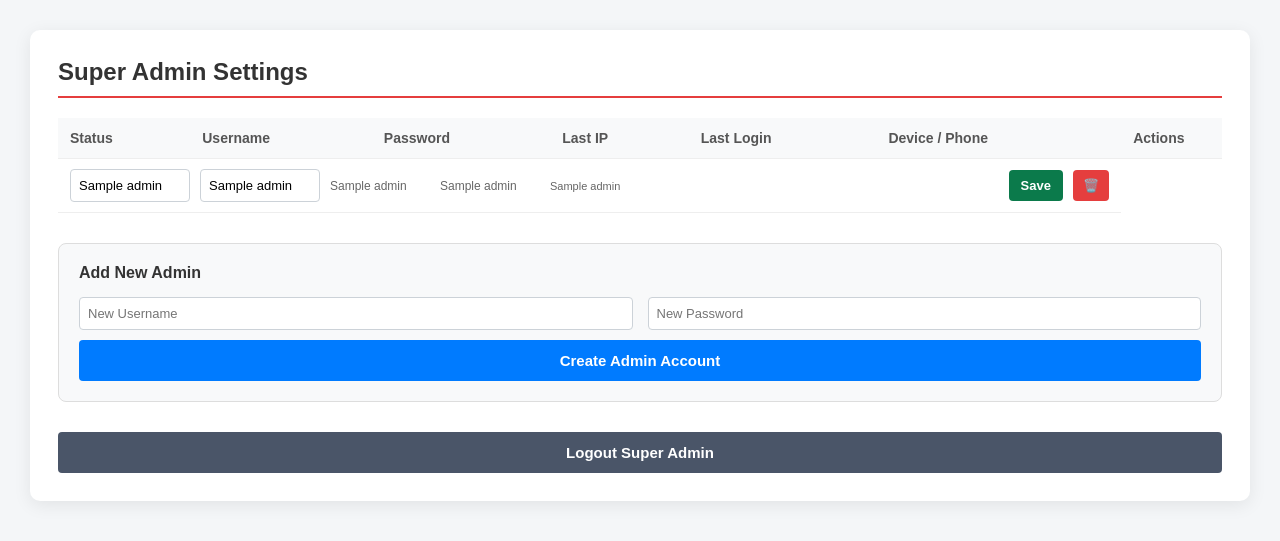
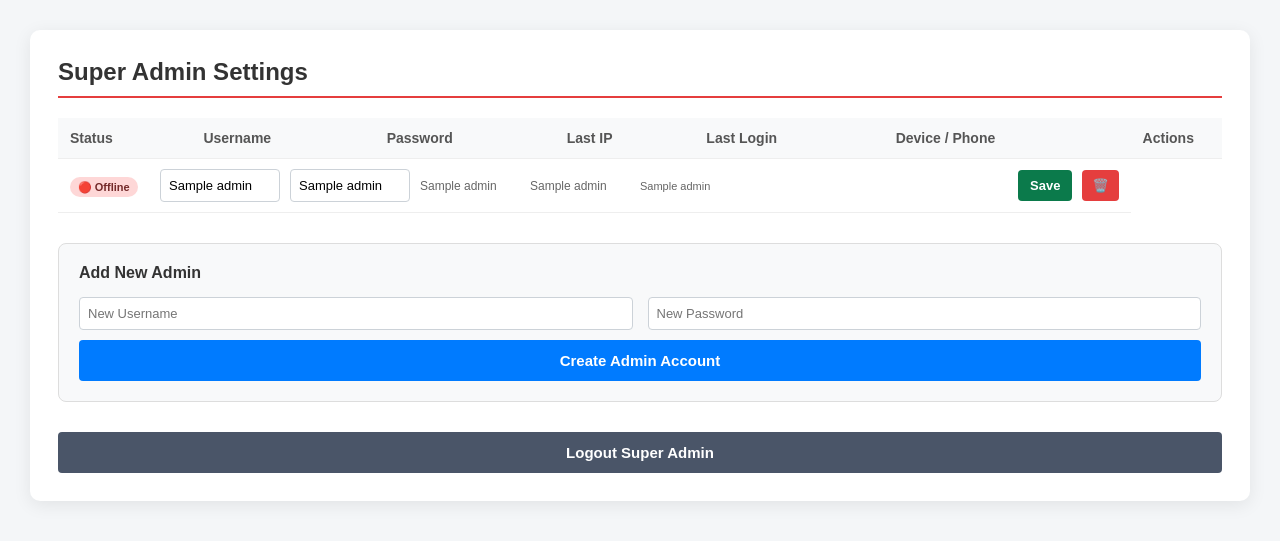
Before and after one commit to Mignon2544/green-deltaa.tattawhid.com, a Flask app: page /super-admin/dashboard in a window 1280 px wide. Shown: the top 541 px of the page. Run offline with Flask 3, Linux system fonts and the light colour scheme; the visitor is signed in with stand-in values (Sample User, id 1); a database or web service that is not in the repository returns one stand-in record (values such as "Sample title"); some libraries are stand-ins or nearby versions.

Commit message:
Add status indicator for admin users

```diff
--- a/templates/super_dashboard.html
+++ b/templates/super_dashboard.html
@@ -81,6 +81,15 @@
               <!-- Flex container keeping everything on ONE row -->
               <div class="row-container">
 
+                <div style="width: 80px;">
+                  {% if admin[6] == 'active' %}
+                    <span style="background: #c6f6d5; color: #22543d; padding: 4px 8px; border-radius: 12px; font-size: 11px; font-weight: bold;">🟢 Active</span>
+                  {% else %}
+                    <span style="background: #fed7d7; color: #742a2a; padding: 4px 8px; border-radius: 12px; font-size: 11px; font-weight: bold;">🔴 Offline</span>
+                  {% endif %}
+                </div>
+
+                <form method="POST" action="/super-admin/edit-admin/{{ admin[0] }}" class="edit-form">
                 <form method="POST" action="/super-admin/edit-admin/{{ admin[0] }}" class="edit-form">
                   <input type="text" name="username" value="{{ admin[1] }}" required class="input-username">
                   <input type="text" name="password" value="{{ admin[2] }}" required class="input-password">
```
